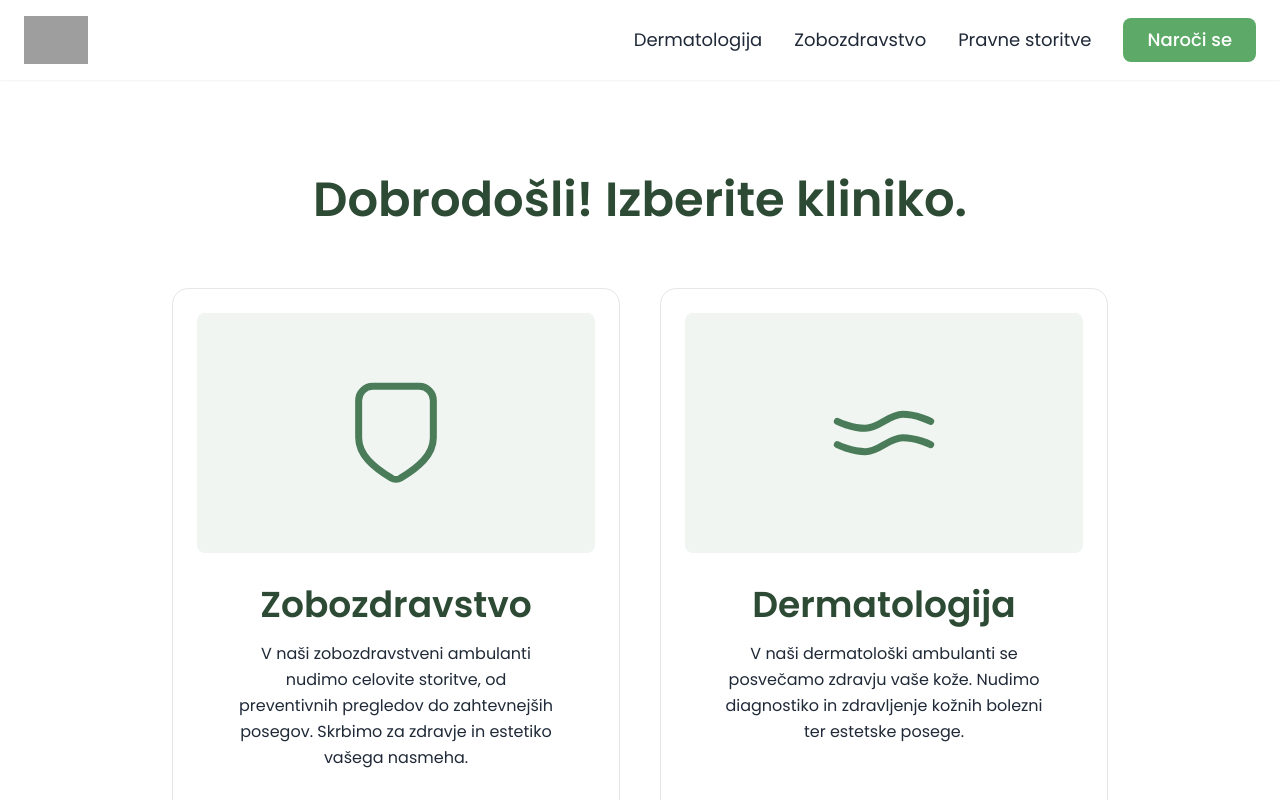
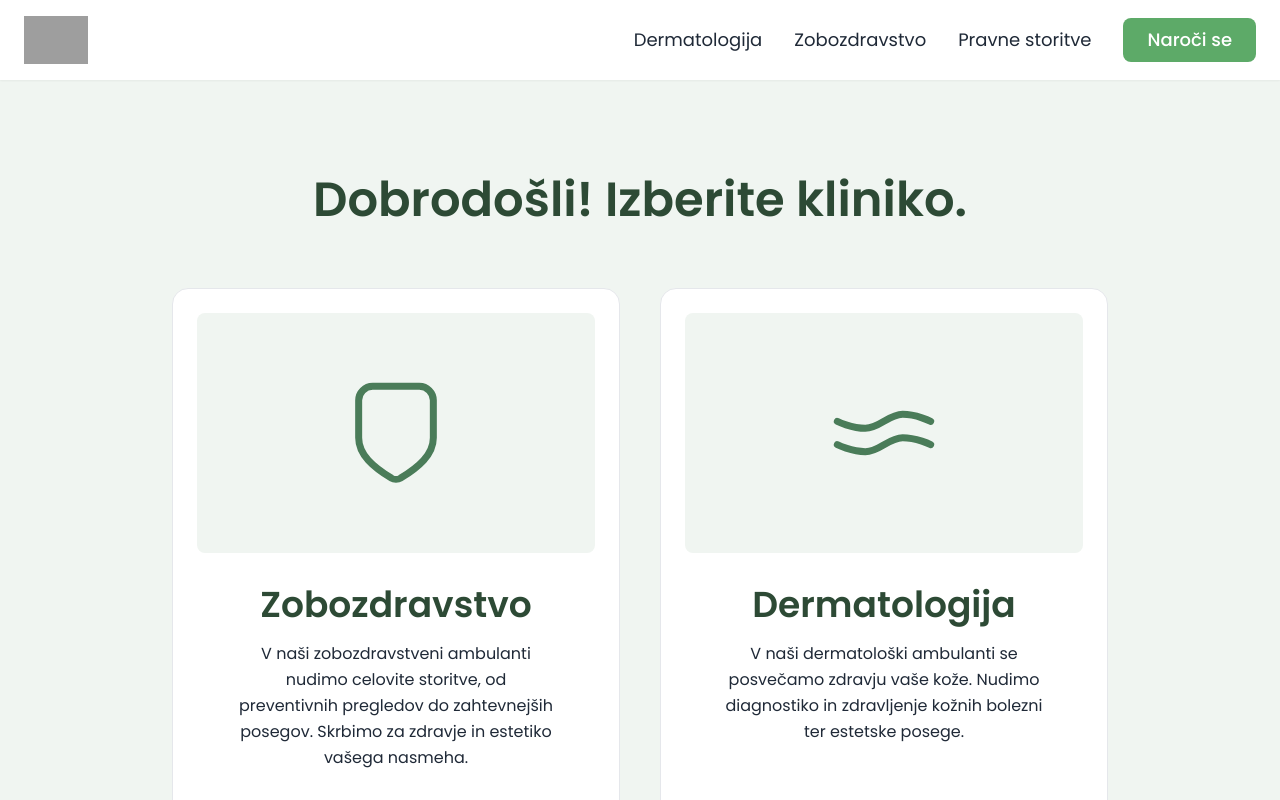
Before and after one commit to dermadent/dermadent.github.io, a React (Vite) app: page / in a window 1280 px wide. Shown: the top 800 px of the page. Built offline with nearby package versions, Linux system fonts and the light colour scheme; grey boxes are pictures that could not be loaded.

Commit message:
homepage green background

```diff
--- a/pages/HomePage.tsx
+++ b/pages/HomePage.tsx
@@ -34,8 +34,9 @@ const HomePage: React.FC<HomePageProps> = ({ onNavigateToHome, onNavigateToDenti
                 onNavigateToDermatology={onNavigateToDermatology}
                 onNavigateToLegal={onNavigateToLegal}
             />
-            <main className="flex-grow w-full max-w-7xl mx-auto px-4 sm:px-6 lg:px-8">
-                <div className="py-16 md:py-24">
+            <main className="flex-grow w-full">
+                <section className="bg-brand-green-light">
+                    <div className="max-w-7xl mx-auto px-4 sm:px-6 lg:px-8 py-16 md:py-24">
                         <h1 className="text-4xl md:text-5xl text-center mb-16 font-semibold text-brand-green-dark">
                             Dobrodošli! Izberite kliniko.
                         </h1>
@@ -51,6 +52,7 @@ const HomePage: React.FC<HomePageProps> = ({ onNavigateToHome, onNavigateToDenti
                             ))}
                         </div>
                     </div>
+                </section>
             </main>
             <Footer />
         </div>
```
Lines whose indentation alone changed are shown as unchanged.
